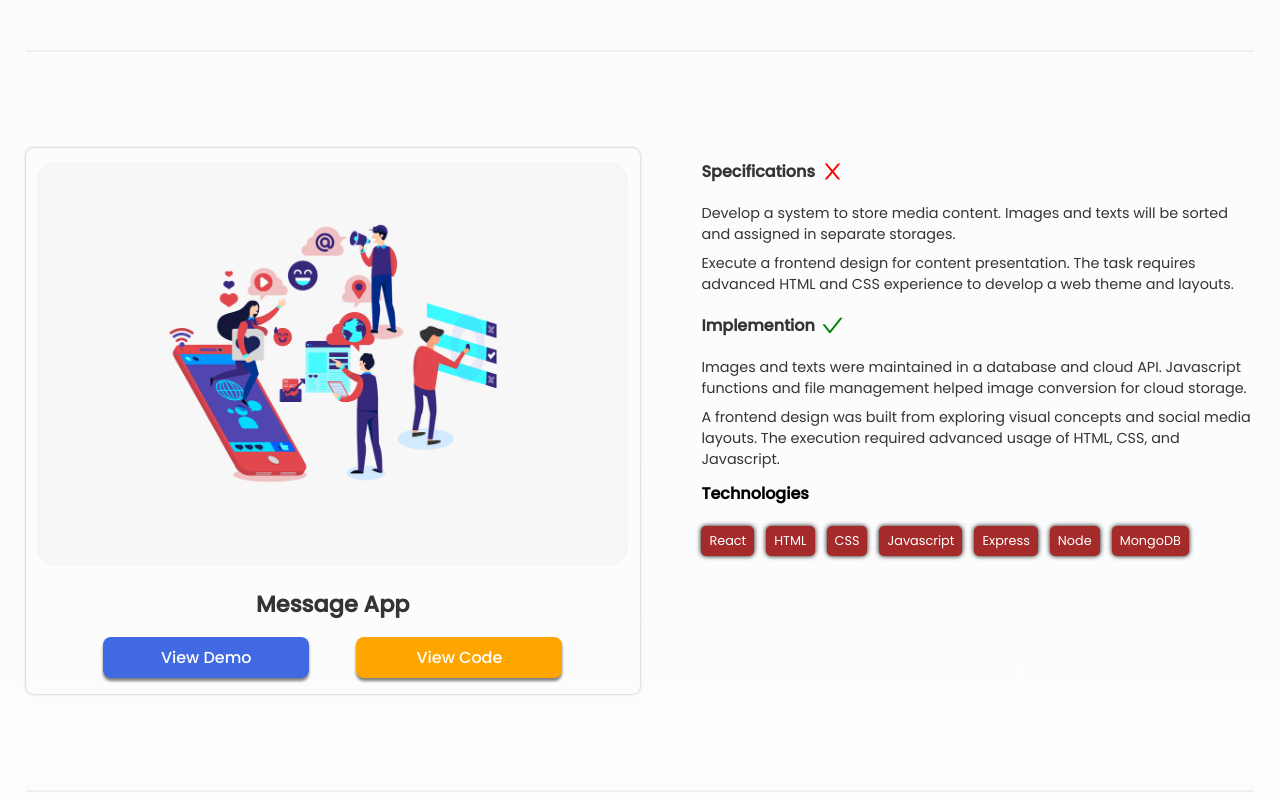
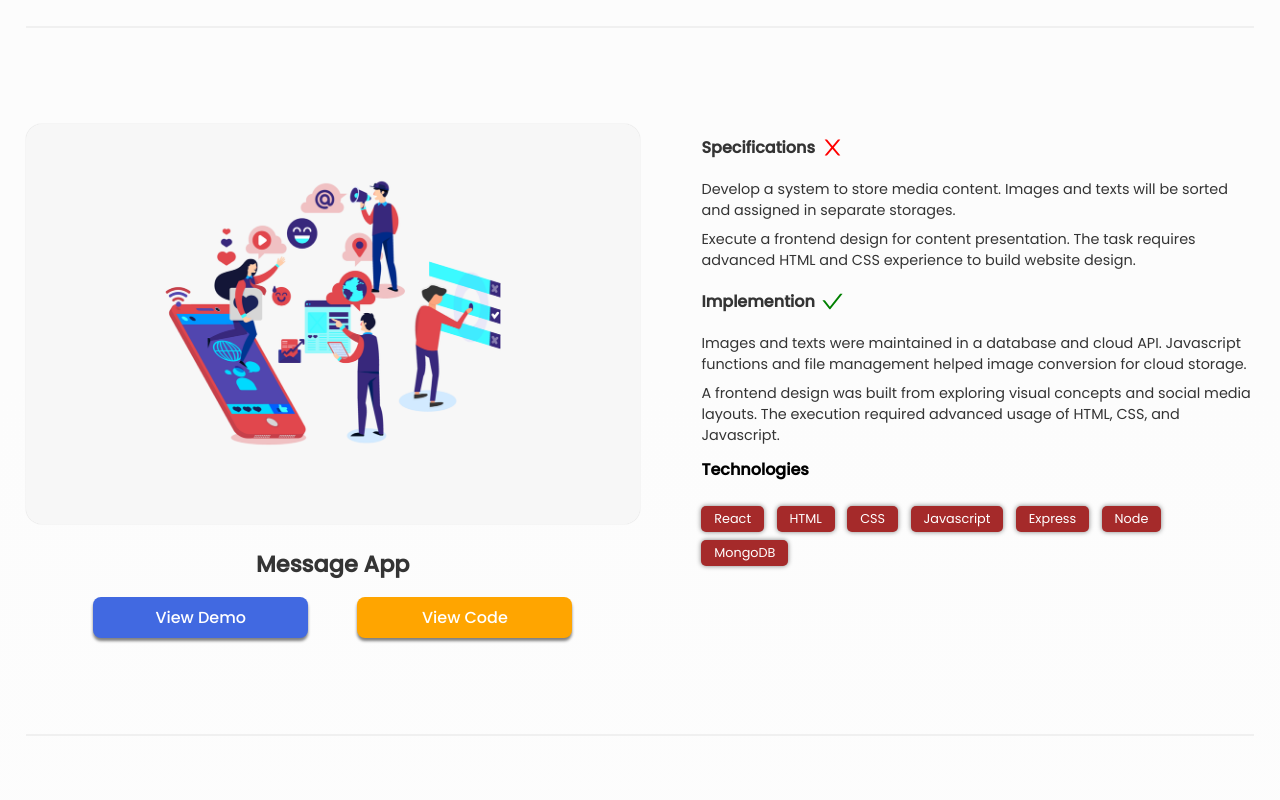
Before and after one commit to qijieguan/Portfolio, a React (Create React App) app: page / in a window 1280 px wide. Shown: the part 1920-2720 px from the top of the page. Built offline with nearby package versions, Linux system fonts and the light colour scheme.

Commit message:
fixed text positioning

```diff
--- a/src/component/Project.js
+++ b/src/component/Project.js
@@ -94,7 +94,7 @@ const Project = () => {
                             <span>
                                 Execute a frontend design for content presentation.
                                 The task requires advanced HTML and CSS experience to
-                                develop a web theme and layouts.
+                                build website design.
                             </span>
                         </div>
                         <div className='project-solution paragraph flex'>
--- a/src/styles/intro.css
+++ b/src/styles/intro.css
@@ -87,5 +87,9 @@
 
 @media (max-width: 25rem) {
   .side-nav { padding: 15vh 1vw 0 1vw; }
+  .intro-profile > img { height: 17.5vh; }
+}
+
+@media (max-width: 12.5rem) {
   .intro-profile > img { height: 15vh; }
 }
--- a/src/styles/project.css
+++ b/src/styles/project.css
@@ -1,3 +1,10 @@
+.project-label {
+    grid-column: -1 / 1;
+    margin: 5vh 0;
+    font-size: clamp(2rem, 2.5vw, 2.5rem);
+    font-weight: bold;
+    width: 100%;
+}
 .project-ul {
     margin: 0;
     padding: 0 2vw 20vh 2vw;
@@ -8,18 +15,7 @@
 .project-li {
     grid-template-columns: 50% 45%;
     justify-content: space-between;
-}
-.project-label {
-    grid-column: -1 / 1;
-    margin: 5vh 0;
-    font-size: clamp(2rem, 2.5vw, 2.5rem);
-    font-weight: bold;
-    width: 100%;
-}
-.project-profile {
-    padding: 2vh 1vw;
-    box-shadow: 0 0 3px rgb(180, 180, 180);
-    border-radius: 0.5rem;
+    row-gap: 1vh;
 }
 .project-img {
     margin: 0 auto;
@@ -34,7 +30,7 @@
 .project-name > h1 {
     text-align: center;
     margin: 2vh auto;
-    font-size: clamp(1.25rem, 1.75vw, 1.75rem);
+    font-size: clamp(1.125rem, 1.75vw, 1.75rem);
     color: rgb(52, 52, 52);
 }
 .project-btns { justify-content: center; column-gap: 8%; }
@@ -71,14 +67,15 @@
 
 .paragraph > span { font-size: clamp(0.75rem, 1.125vw, 1.125rem);  }
 
+.project-tech > h1 { margin-bottom: 2vh; }
 .project-tech > ul > li {
-    margin: 0.75rem 0.75rem 0 0;
-    padding: 0.375rem 0.5rem;
+    margin: 1vh 1vw 0 0;
+    padding: 0.5vh 1vw;
     display: inline-flex;
     font-size: clamp(0.75rem, 1vw, 0.875rem);
     color: white;
     background: brown;
-    box-shadow: 0 0 5px black;
+    box-shadow: 0 0 5px gray;
     border-radius: 5px;
 }
 
@@ -86,9 +83,10 @@
 
 
 @media (max-width: 50rem) {
+    .project-label { margin: 0 0 5vh 0; }
     .project-ul { padding: 0 1vw 10vh 1vw; }
     .project-li { grid-template-columns: 100%; }
-    .project-label { margin: 0 0 5vh 0; }
     .project-img { height: 25vh; }
+    .project-name > h1 { margin: 0 auto 1vh auto; }
     .line { margin: 5vh 0; }
 }
```
